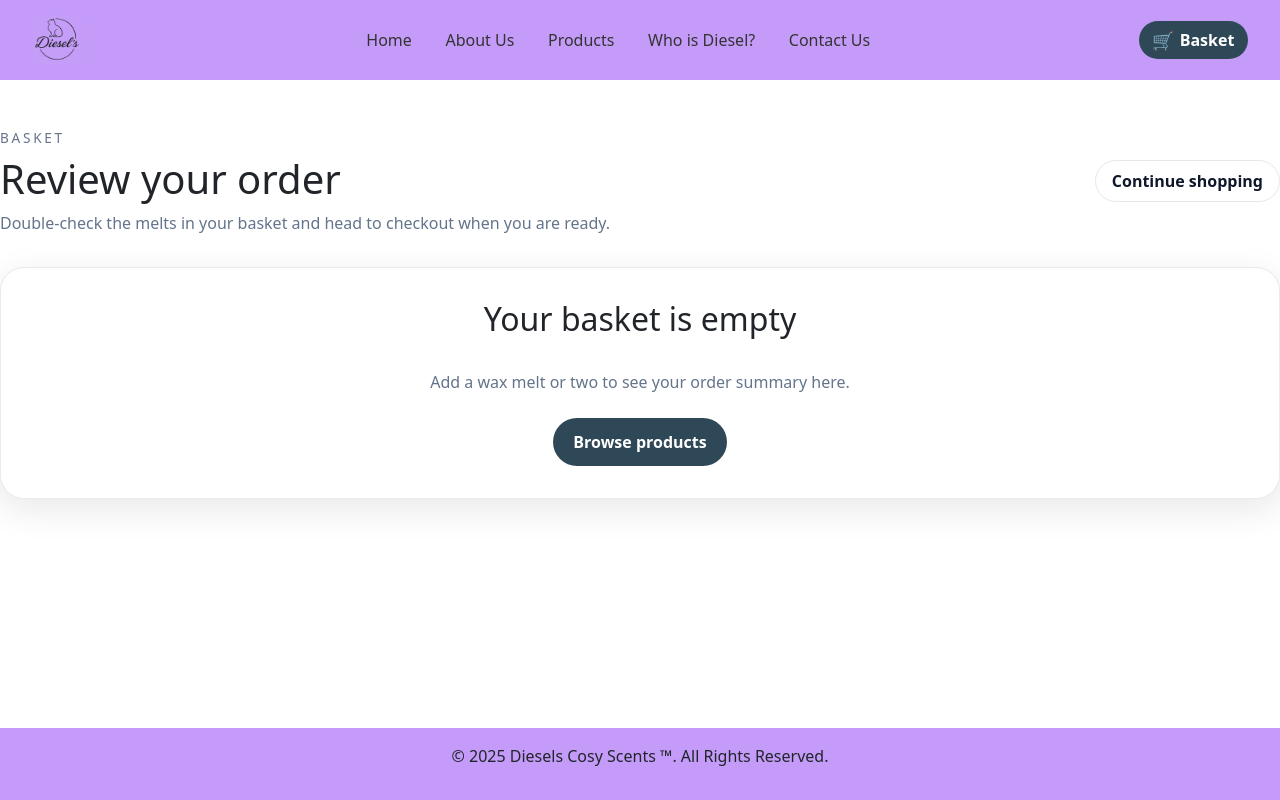
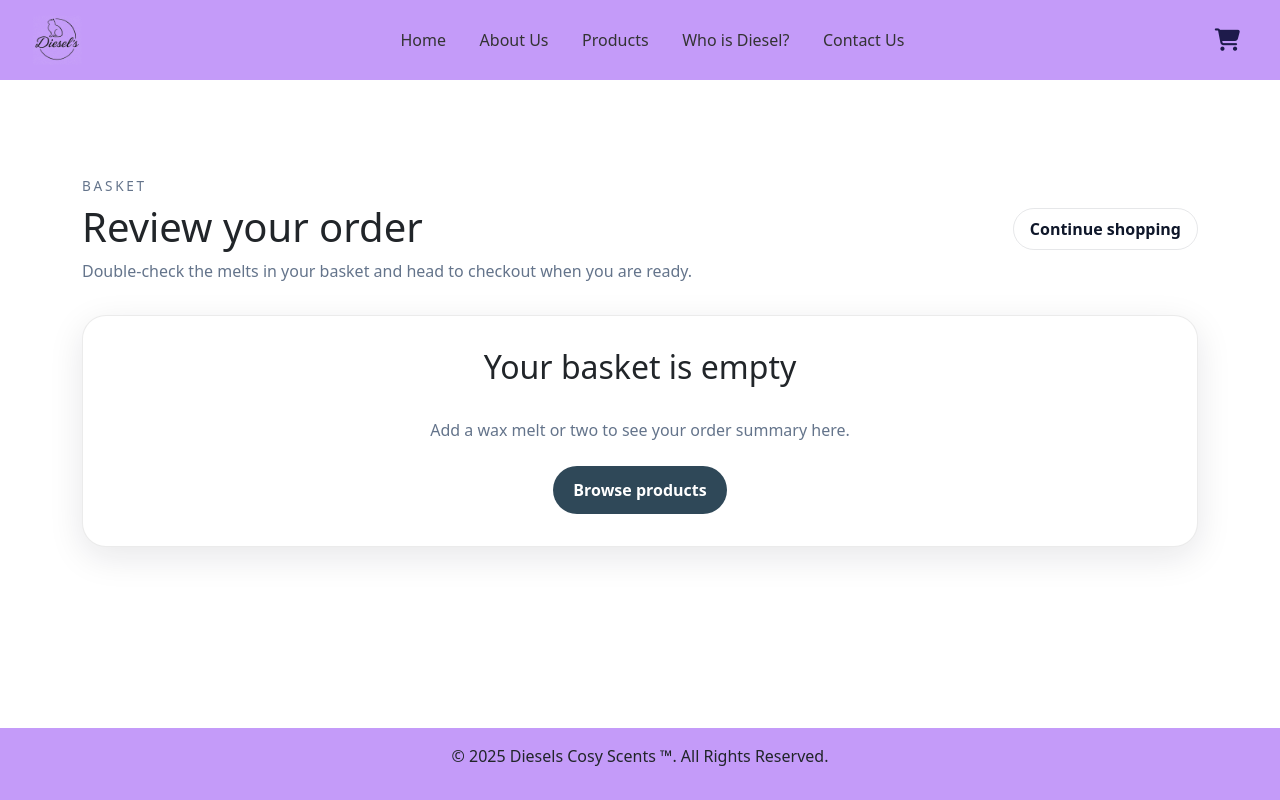
Before and after one commit to madadz69/diesels_cosy_scents, an Angular app: page /cart in a window 1280 px wide. Built offline with nearby package versions, Linux system fonts and the light colour scheme.

Commit message:
Make the cart more flat

```diff
--- a/src/app/cart/cart.component.html
+++ b/src/app/cart/cart.component.html
@@ -1,3 +1,4 @@
+<div class="container mt-5">
 <section class="cart-page">
   <header class="cart-page__header">
     <div>
@@ -91,3 +92,4 @@
     <a routerLink="/products" class="primary-link">Browse products</a>
   </section>
 </ng-template>
+</div>
--- a/src/app/nav-bar/nav-bar.component.html
+++ b/src/app/nav-bar/nav-bar.component.html
@@ -26,11 +26,11 @@
         </li>
       </ul>
       <div class="cart-nav">
-        <a class="cart-button" routerLink="/cart">
-          <span class="cart-button__icon" aria-hidden="true">🛒</span>
-          <span class="cart-button__label">Basket</span>
+        <a class="cart-icon" routerLink="/cart" aria-label="View basket">
+          <span class="visually-hidden">View basket</span>
+          <i class="cart-icon__glyph fa-solid fa-cart-shopping" aria-hidden="true"></i>
           <ng-container *ngIf="itemCount$ | async as count">
-            <span class="cart-button__badge" *ngIf="count > 0">{{ count }}</span>
+            <span class="cart-icon__badge" *ngIf="count > 0">{{ count }}</span>
           </ng-container>
         </a>
       </div>
--- a/src/app/nav-bar/nav-bar.component.scss
+++ b/src/app/nav-bar/nav-bar.component.scss
@@ -36,37 +36,54 @@
     align-items: center;
 }
 
-.cart-button {
+.cart-icon {
     position: relative;
     display: inline-flex;
     align-items: center;
-    gap: 0.35rem;
-    padding: 0.35rem 0.85rem;
-    border-radius: 999px;
-    background: #2f4858;
-    color: #fff;
-    font-weight: 600;
+    justify-content: center;
+    padding: 0.25rem 0.5rem;
+    color: #1e1b4b;
     text-decoration: none;
-    border: none;
-    cursor: pointer;
+    border-radius: 0.5rem;
+    transition: color 120ms ease;
+
+    &:hover {
+        color: #fff;
+        background-color: rgba(30, 27, 75, 0.35);
+    }
 }
 
-.cart-button__icon {
-    font-size: 1.1rem;
+.cart-icon__glyph {
+    font-size: 1.4rem;
+    line-height: 1;
 }
 
-.cart-button__badge {
+.cart-icon__badge {
     position: absolute;
     top: -6px;
-    right: -6px;
-    min-width: 22px;
-    height: 22px;
-    border-radius: 50%;
+    right: -10px;
+    min-width: 18px;
+    height: 18px;
+    padding: 0 4px;
+    border-radius: 999px;
     background: #ff6f61;
     color: #fff;
+    font-size: 0.7rem;
+    font-weight: 700;
     display: inline-flex;
     align-items: center;
     justify-content: center;
-    font-size: 0.8rem;
-    font-weight: 700;
+    border: 2px solid #fff;
 }
+
+.visually-hidden {
+    position: absolute;
+    width: 1px;
+    height: 1px;
+    padding: 0;
+    margin: -1px;
+    overflow: hidden;
+    clip: rect(0, 0, 0, 0);
+    white-space: nowrap;
+    border: 0;
+}
--- a/src/index.html
+++ b/src/index.html
@@ -6,6 +6,13 @@
   <base href="/">
   <meta name="viewport" content="width=device-width, initial-scale=1">
   <link rel="icon" type="image/x-icon" href="favicon.ico">
+  <link
+    rel="stylesheet"
+    href="https://cdnjs.cloudflare.com/ajax/libs/font-awesome/6.5.2/css/all.min.css"
+    integrity="sha512-SnH5WK+bZxgPHs44uWIX+LLJAJ9/2PkPKZ5QiAj6Ta86w+fsb2TkcmfRyVX3pBnMFcV7oQPJkl9QevSCWr3W6A=="
+    crossorigin="anonymous"
+    referrerpolicy="no-referrer"
+  />
 </head>
 <body>
   <app-root></app-root>
```
